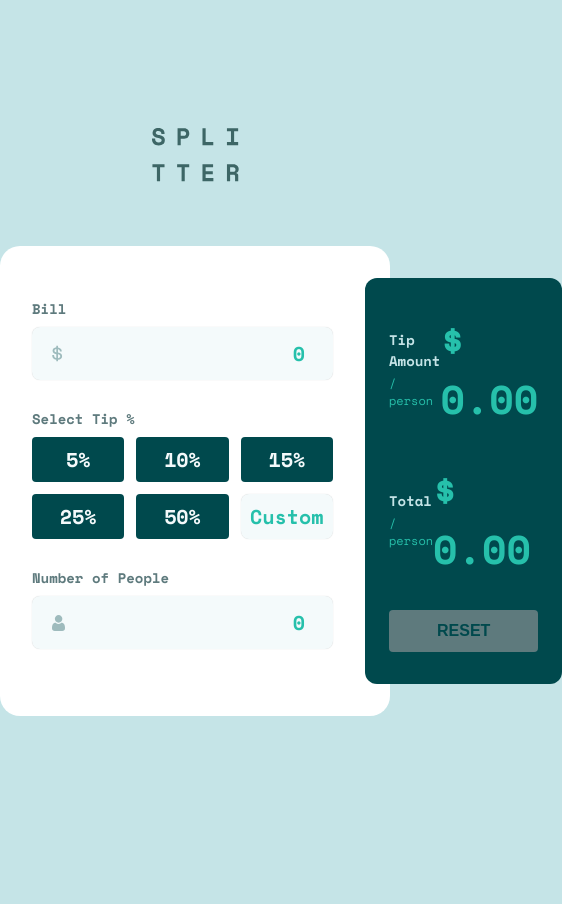
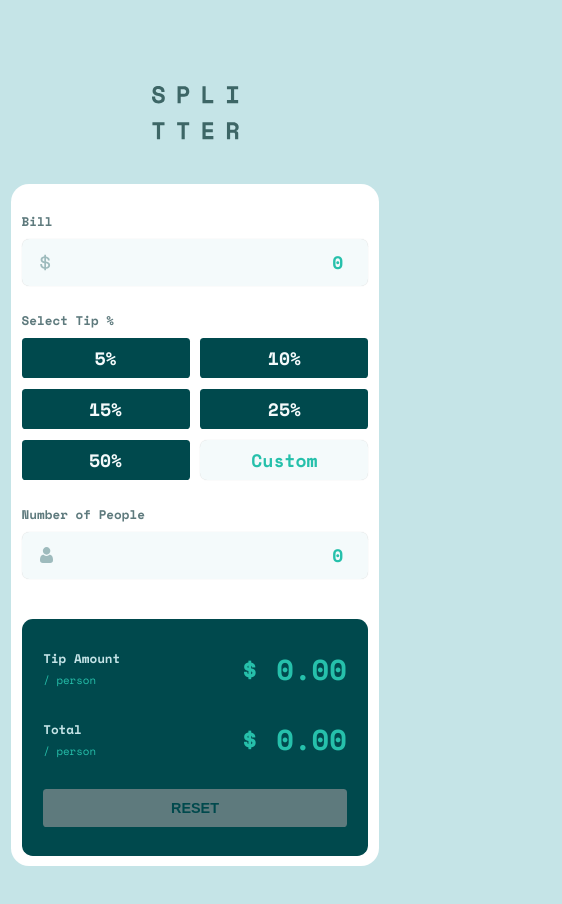
Before and after one commit to enigm413/Tip-Calculator-App, a plain HTML site: page index.html in a window 390 px wide. Shown: the whole page, 562 px wide, since content can reach past the window. Before the commit the page ends 844 px from the top, so only its background shows below. Drawn offline with nearby package versions, Linux system fonts and the light colour scheme.

Commit message:
Updated the responsive design

```diff
--- /dev/null
+++ b/Stylesheets/query.css
@@ -0,0 +1,57 @@
+/**************************/
+/***Small Laptop Design****/
+/**************************/
+
+@media (max-width: 900px) {
+  html {
+    font-size: 56.25%;
+  }
+
+  .section-tip-calculator {
+    margin: 9.6rem auto;
+    padding: 0 2.4rem;
+  }
+
+  .logo-wrapper {
+    margin-bottom: 4.8rem;
+  }
+
+  .tip-calculator-wrapper {
+    padding: 2.4rem;
+    gap: 2.4rem;
+  }
+
+  .output-item-price {
+    font-size: 3.2rem;
+  }
+}
+
+/**************************/
+/******Tablet Design*******/
+/**************************/
+
+@media (max-width: 660px) {
+  .section-tip-calculator {
+    padding: 0 3.6rem;
+  }
+  .tip-calculator-wrapper {
+    grid-template-columns: 1fr;
+  }
+}
+
+/**************************/
+/******Mobile Design*******/
+/**************************/
+@media (max-width: 450px) {
+  .section-tip-calculator {
+    padding: 0 1.2rem;
+  }
+
+  .tip-calculator-wrapper {
+    padding: 1.2rem;
+  }
+
+  .tip-options {
+    grid-template-columns: repeat(2, 1fr);
+  }
+}
--- a/style.css
+++ b/Stylesheets/style.css
@@ -37,6 +37,7 @@ body {
 
 .section-tip-calculator {
   max-width: 80rem;
+  padding: 0 3.2rem;
   margin: 12.8rem auto;
 }
 
@@ -108,11 +109,11 @@ body {
 }
 
 .input-bill {
-  background-image: url(Images/icon-dollar.svg);
+  background-image: url(../Images/icon-dollar.svg);
 }
 
 .input-people {
-  background-image: url(Images/icon-person.svg);
+  background-image: url(../Images/icon-person.svg);
 }
 
 .user-input::placeholder {
--- a/index.html
+++ b/index.html
@@ -10,7 +10,8 @@
       href="https://fonts.googleapis.com/css2?family=Space+Mono:ital,wght@0,400;0,700;1,400;1,700&display=swap"
       rel="stylesheet"
     />
-    <link rel="stylesheet" href="style.css" />
+    <link rel="stylesheet" href="Stylesheets/style.css" />
+    <link rel="stylesheet" href="Stylesheets/query.css" />
   </head>
   <body>
     <section class="section-tip-calculator">
```
